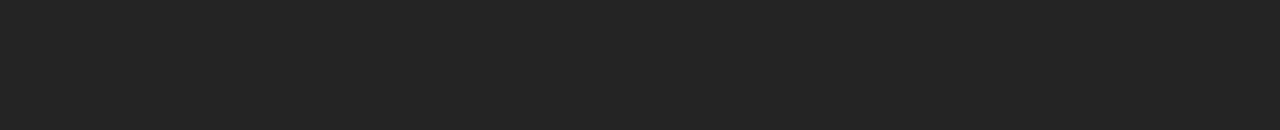
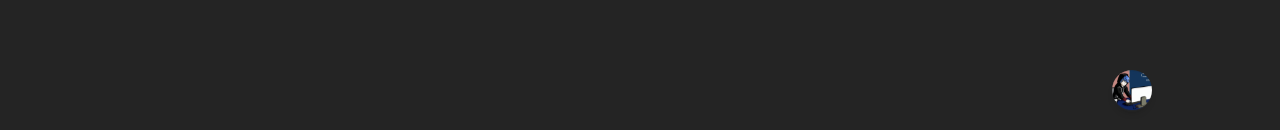
Before and after one commit to SugarmanZhu/Portfolio_Vercel, a Next.js app: page / in a window 1280 px wide. Shown: the part 667-797 px from the top of the page. Built offline with nearby package versions, Linux system fonts and the light colour scheme.

Commit message:
to contact, to hero links

```diff
--- a/components/Header.tsx
+++ b/components/Header.tsx
@@ -1,4 +1,5 @@
 import { motion } from 'framer-motion'
+import Link from 'next/link'
 import { ppid } from 'process'
 import React from 'react'
 import { SocialIcon } from 'react-social-icons'
@@ -36,6 +37,7 @@
             />
         </motion.div>
 
+        <Link href='#contact'>
             <motion.div
                 initial={{
                     x: 500,
@@ -60,6 +62,7 @@
                 />
                 <p className='uppercase hidden md:inline-flex text-sm text-gray-400'>Get in Touch</p>
             </motion.div>
+        </Link>
     </header>
   )
 }
--- a/pages/index.tsx
+++ b/pages/index.tsx
@@ -1,5 +1,6 @@
 import type { NextPage } from 'next'
 import Head from 'next/head'
+import Link from 'next/link'
 import About from '../components/About'
 import ContactMe from '../components/ContactMe'
 import Experience from '../components/Experience'
@@ -42,6 +43,16 @@
       <section id='contact' className='snap-start'>
         <ContactMe />
       </section>
+
+      <Link href="#hero">
+        <footer className='w-10 h-10 rounded-full animate-bounce fixed z-[100] cursor-pointer shadow-md bottom-5 right-[10%] md:right-[5%] lg:right-[10%]'>
+          <div className='flex items-center justify-center'>
+            <img
+              className='h-10 w-10 rounded-full filter cursor-pointer animate-bounce'
+              src="images/avatar.png" alt="" />
+          </div>
+        </footer>
+      </Link>
     </div>
   )
 }
```
Lines whose indentation alone changed are shown as unchanged.
